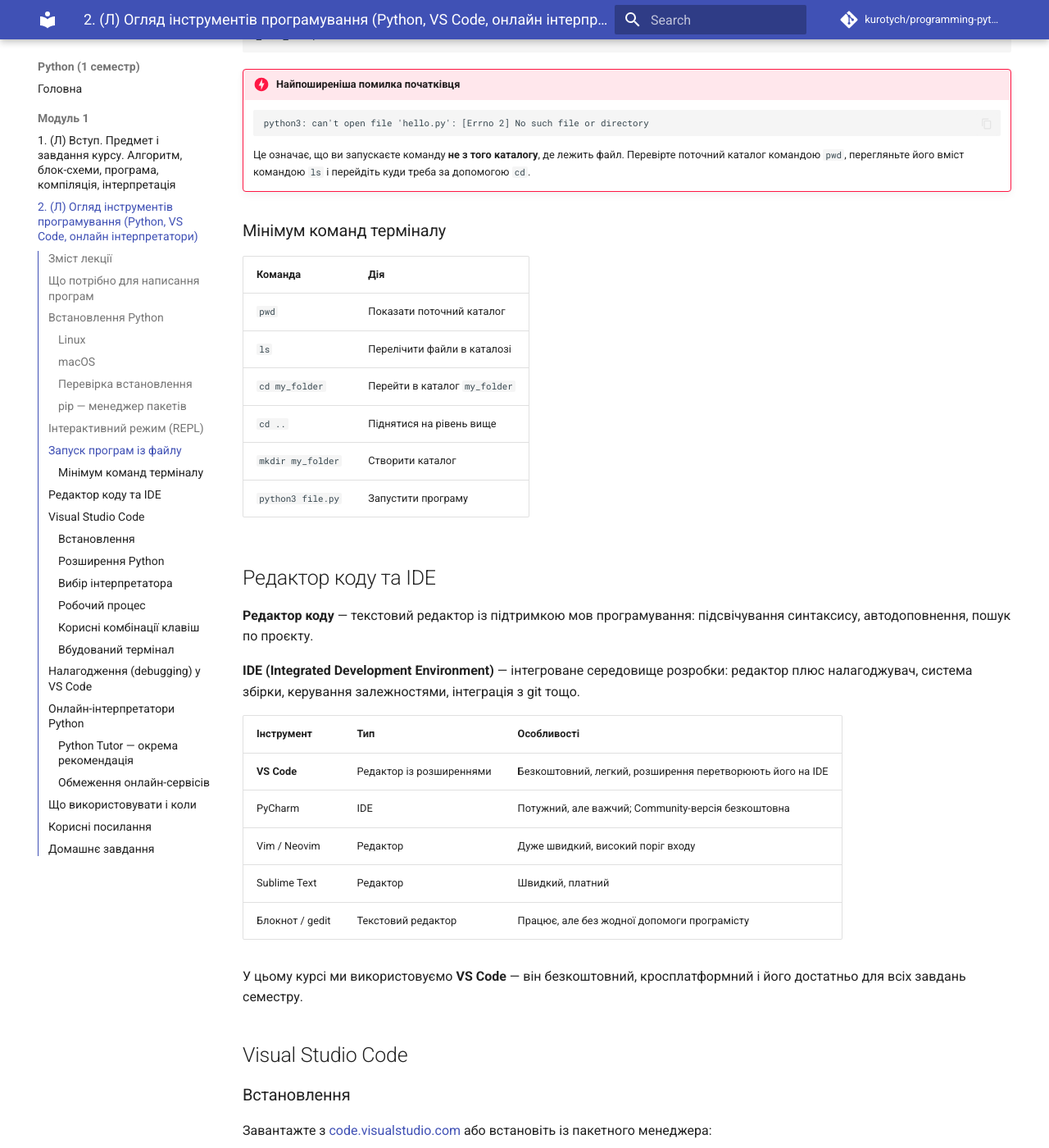
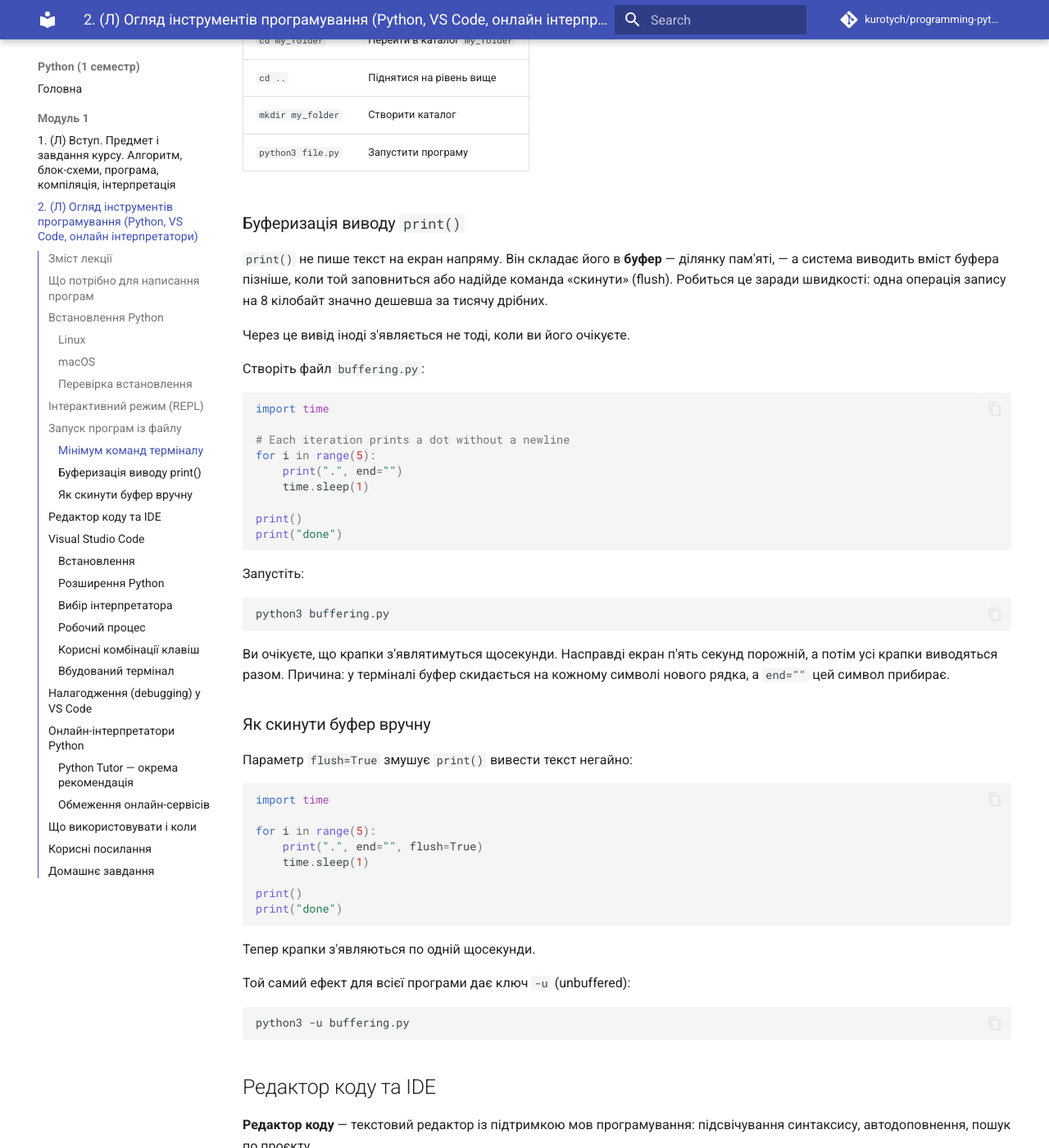
Before and after one commit to kurotych/programming-python-1sem, an MkDocs documentation site: the page built from docs/module1/02-tools-lecture.md, in a window 1280 px wide and 1400 px high, scrolled down 3346 px. Shown: the whole window at 82% size. Built offline with MkDocs 1.6.1 and Material for MkDocs 9.7.7, drawn with Linux system fonts in a browser that asks for light colours; comment, search, counter and statistics services are not loaded; some of the changed text lies outside the part shown.

Commit message:
Upd 2 tools

````diff
--- a/docs/module1/02-tools-lecture.md
+++ b/docs/module1/02-tools-lecture.md
@@ -52,18 +52,6 @@ sudo apt update
 sudo apt install python3 python3-pip python3-venv
 ```
 
-Fedora:
-
-```bash
-sudo dnf install python3 python3-pip
-```
-
-Arch Linux:
-
-```bash
-sudo pacman -S python python-pip
-```
-
 ### macOS
 
 Системний Python може бути застарілим, тому встановлюють свіжу версію через [Homebrew](https://brew.sh/):
@@ -88,16 +76,6 @@ Python 3.13.2
 
 !!! warning "python чи python3?"
     У багатьох системах команда `python` або відсутня, або вказує на давно застарілий Python 2. Завжди використовуйте **`python3`** — тоді ви точно запускаєте третю версію.
-
-### pip — менеджер пакетів
-
-`pip` встановлює додаткові бібліотеки з репозиторію [PyPI](https://pypi.org/):
-
-```bash
-python3 -m pip --version
-```
-
-У першому семестрі ми працюємо переважно зі **стандартною бібліотекою**, тому pip знадобиться рідко. Але корисно знати, що він є.
 
 ## Інтерактивний режим (REPL)
 
@@ -166,6 +144,57 @@ Hello, world!
 | `mkdir my_folder` | Створити каталог |
 | `python3 file.py` | Запустити програму |
 
+### Буферизація виводу `print()`
+
+`print()` не пише текст на екран напряму. Він складає його в **буфер** — ділянку пам'яті, — а система виводить вміст буфера пізніше, коли той заповниться або надійде команда «скинути» (flush). Робиться це заради швидкості: одна операція запису на 8 кілобайт значно дешевша за тисячу дрібних.
+
+Через це вивід іноді з'являється не тоді, коли ви його очікуєте.
+
+Створіть файл `buffering.py`:
+
+```python
+import time
+
+# Each iteration prints a dot without a newline
+for i in range(5):
+    print(".", end="")
+    time.sleep(1)
+
+print()
+print("done")
+```
+
+Запустіть:
+
+```bash
+python3 buffering.py
+```
+
+Ви очікуєте, що крапки з'являтимуться щосекунди. Насправді екран п'ять секунд порожній, а потім усі крапки виводяться разом. Причина: у терміналі буфер скидається на кожному символі нового рядка, а `end=""` цей символ прибирає.
+
+### Як скинути буфер вручну
+
+Параметр `flush=True` змушує `print()` вивести текст негайно:
+
+```python
+import time
+
+for i in range(5):
+    print(".", end="", flush=True)
+    time.sleep(1)
+
+print()
+print("done")
+```
+
+Тепер крапки з'являються по одній щосекунди.
+
+Той самий ефект для всієї програми дає ключ `-u` (unbuffered):
+
+```bash
+python3 -u buffering.py
+```
+
 ## Редактор коду та IDE
 
 **Редактор коду** — текстовий редактор із підтримкою мов програмування: підсвічування синтаксису, автодоповнення, пошук по проєкту.
@@ -176,8 +205,7 @@ Hello, world!
 |---|---|---|
 | **VS Code** | Редактор із розширеннями | Безкоштовний, легкий, розширення перетворюють його на IDE |
 | PyCharm | IDE | Потужний, але важчий; Community-версія безкоштовна |
-| Vim / Neovim | Редактор | Дуже швидкий, високий поріг входу |
-| Sublime Text | Редактор | Швидкий, платний |
+| Vim / Neovim | Текстовий Редактор | Дуже швидкий, високий поріг входу |
 | Блокнот / gedit | Текстовий редактор | Працює, але без жодної допомоги програмісту |
 
 У цьому курсі ми використовуємо **VS Code** — він безкоштовний, кросплатформний і його достатньо для всіх завдань семестру.
````
